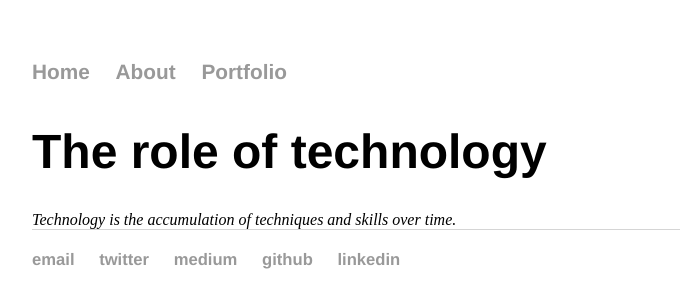
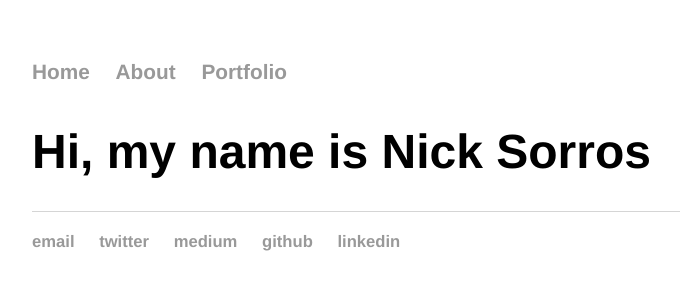
Before and after one commit to nsorros/nsorros.github.io, a Jekyll site: the page built from index.html, in a window 1280 px wide. Shown: the top 308 px of the page, without its empty margins (160-840 px from the left). Built offline with Jekyll 4.4.1, drawn with Linux system fonts in a browser that asks for light colours.

Commit message:
Update index.html

```diff
--- a/index.html
+++ b/index.html
@@ -2,5 +2,4 @@
 layout: default
 title: The role of technology
 ---
-<h1>The role of technology</h1>
-<i>Technology is the accumulation of techniques and skills over time.</i>
+<h1>Hi, my name is Nick Sorros</h1>
```
